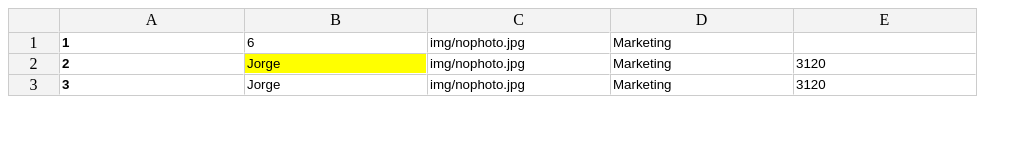
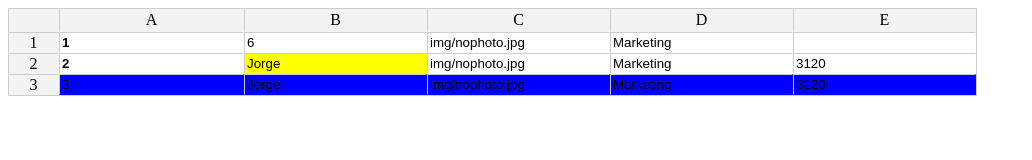
Before and after one commit to lightsheet-team/lightsheet, a website built with Vite: page index.html in a window 1280 px wide. Shown: the whole page, without its empty margins (0-1032 px from the left). Built offline with nearby package versions, Linux system fonts and the light colour scheme.

Commit message:
Add row styling

```diff
--- a/index.js
+++ b/index.js
@@ -17,14 +17,21 @@ new Lightsheet(document.getElementById("lightsheet"), {
     items: toolbar,
     element: document.getElementById("toolbar-dom-id"),
   },
-  style: {
-    A: {
+  style: [
+    {
+      position: "A",
       css: "font-weight: bold;",
       format: { type: "number", option: { decimal: 2 } },
     },
-    B2: {
+    {
+      position: "B2",
       css: "background-color: yellow;",
       format: { type: "currency", option: { name: "EUR", decimal: 2 } },
     },
-  },
+    {
+      position: "3",
+      css: "background-color: blue;",
+      format: { type: "currency", option: { name: "EUR", decimal: 2 } },
+    },
+  ],
 });
--- a/src/core/event/events.types.ts
+++ b/src/core/event/events.types.ts
@@ -2,8 +2,8 @@ import CellStyle from "../structure/cellStyle.ts";
 import { KeyInfo, StyleInfo } from "../structure/sheet.types.ts";
 
 export type IndexInfo = {
-  columnIndex: number;
-  rowIndex: number;
+  columnIndex?: number;
+  rowIndex?: number;
 };
 
 export type UISetCellPayload = {
@@ -23,6 +23,6 @@ export type CoreSetCellPayload = {
 };
 
 export type CoreSetStylePayload = {
-  position: KeyInfo;
+  indexInfo: IndexInfo;
   value: string;
 }
--- a/src/core/structure/sheet.ts
+++ b/src/core/structure/sheet.ts
@@ -323,16 +323,16 @@ export default class Sheet {
 
 
   setCellCss(
-    colPos: number,
-    rowPos: number,
+    columnIndex: number,
+    rowIndex: number,
     css: Map<string, string>,
   ): void {
 
-    let colKey = this.columnPositions.get(colPos);
-    let rowKey = this.rowPositions.get(rowPos);
+    let colKey = this.columnPositions.get(columnIndex);
+    let rowKey = this.rowPositions.get(rowIndex);
 
     if (!colKey || !rowKey) {
-      const newCellElement = this.initializePosition(colPos, rowPos);
+      const newCellElement = this.initializePosition(columnIndex, rowIndex);
       this.createCell(newCellElement.columnKey!, newCellElement.rowKey!, "");
       colKey = newCellElement.columnKey
       rowKey = newCellElement.rowKey
@@ -352,9 +352,9 @@ export default class Sheet {
     row.cellFormatting.set(col.key, new CellStyle(css, row.cellFormatting.get(colKey!)?.formatter));
 
     const payload: CoreSetStylePayload = {
-      position: {
-        rowKey,
-        columnKey: colKey,
+      indexInfo: {
+        rowIndex,
+        columnIndex
       },
       value: LightSheetHelper.GenerateStyleStringFromMap(this.getCellStyle(colKey, rowKey).styling)
     }
@@ -364,10 +364,10 @@ export default class Sheet {
     return;
   }
 
-  setColumnCss(colPos: number, css: Map<string, string>,): void {
+  setColumnCss(columnIndex: number, css: Map<string, string>): void {
+    const colKey = this.columnPositions.get(columnIndex);
+    if (!colKey) return
 
-    const colKey = this.columnPositions.get(colPos);
-    if (!colKey) return
 
     const col = this.columns.get(colKey);
     if (!col) return;
@@ -375,30 +375,24 @@ export default class Sheet {
     col.defaultStyle = new CellStyle(css, col.defaultStyle?.formatter)
 
     const payload: CoreSetStylePayload = {
-      position: {
-        columnKey: colKey,
-      },
+      indexInfo: { columnIndex },
       value: LightSheetHelper.GenerateStyleStringFromMap(this.getCellStyle(colKey).styling)
     }
-    debugger
 
     this.events.emit(new LightsheetEvent(EventType.VIEW_SET_STYLE, payload));
   }
 
-  setRowStyle(rowPos: number, cellStyle: CellStyle): void {
-    const rowKey = this.rowPositions.get(rowPos);
+  setRowStyle(rowIndex: number, css: Map<string, string>): void {
+    const rowKey = this.rowPositions.get(rowIndex);
     if (!rowKey) return
 
     const row = this.rows.get(rowKey);
     if (!row) return;
 
-
-    this.setCellGroupStyle(row, cellStyle);
+    row.defaultStyle = new CellStyle(css, row.defaultStyle?.formatter)
 
     const payload: CoreSetStylePayload = {
-      position: {
-        rowKey: rowKey,
-      },
+      indexInfo: { rowIndex },
       value: LightSheetHelper.GenerateStyleStringFromMap(this.getCellStyle(null, rowKey).styling)
     }
 
@@ -713,20 +707,20 @@ export default class Sheet {
   }
 
   private emitSetCellEvent(
-    colKey: ColumnKey,
+    columnKey: ColumnKey,
     rowKey: RowKey,
-    colPos: number,
-    rowPos: number,
+    columnIndex: number,
+    rowIndex: number,
     cell: Cell | null,
   ) {
     const payload: CoreSetCellPayload = {
       position: {
-        rowKey: rowKey,
-        columnKey: colKey,
+        rowKey,
+        columnKey
       },
       indexPosition: {
-        columnIndex: colPos,
-        rowIndex: rowPos,
+        columnIndex,
+        rowIndex
       },
       rawValue: cell ? cell.rawValue : "",
       formattedValue: cell ? cell.formattedValue : "",
--- a/src/core/structure/sheet.types.ts
+++ b/src/core/structure/sheet.types.ts
@@ -25,4 +25,4 @@ export enum ShiftDirection {
   backward = "backward",
 }
 
-export type StyleInfo = { css?: string, format?: { type: string, options?: any } }
+export type StyleInfo = { position: string, css?: string, format?: { type: string, options?: any } }
--- a/src/main.ts
+++ b/src/main.ts
@@ -49,20 +49,20 @@ export default class LightSheet {
   }
 
   private initializeStyle() {
-    for (const [key, item] of Object.entries(this.style)) {
-      const { row, col } = getRowColFromCellRef(key);
-      const cellStyle = new CellStyle(LightSheetHelper.GenerateStyleMapFromString((item as StyleInfo).css!))
+    this.style.forEach((item: StyleInfo) => {
+      const { row, col } = getRowColFromCellRef(item.position);
+      const css = LightSheetHelper.GenerateStyleMapFromString(item.css!);
 
       if (row == null && col == null) {
-        continue;
+        return;
       } else if (row != null && col != null) {
-        this.sheet.setCellCss(col, row, LightSheetHelper.GenerateStyleMapFromString((item as StyleInfo).css!));
+        this.sheet.setCellCss(col, row, css!);
       } else if (row != null) {
-        this.sheet.setRowStyle(row, cellStyle);
+        this.sheet.setRowStyle(row, css);
       } else if (col != null) {
-        this.sheet.setColumnCss(col, LightSheetHelper.GenerateStyleMapFromString((item as StyleInfo).css!));
+        this.sheet.setColumnCss(col, css!);
       }
-    }
+    });
   }
 
   private initializeTable() {
--- a/src/ui/render.ts
+++ b/src/ui/render.ts
@@ -14,7 +14,6 @@ import {
 import EventType from "../core/event/eventType.ts";
 import LightSheetHelper from "../../utils/helpers.ts";
 import { ToolbarOptions } from "../main.types";
-import CellStyle from "../core/structure/cellStyle.ts";
 
 export default class UI {
   tableEl: Element;
@@ -295,21 +294,19 @@ export default class UI {
   }
 
   private onCoreSetStyle(event: CoreSetStylePayload) {
-    debugger
-    const { position, value } = event;
-    if (position.columnKey && position.rowKey) {
-      const cellDom = LightSheetHelper.GetElementInfo({ keyInfo: position });
-      // Get the cell by either column and row key or position.
-      // TODO Index-based ID may not be unique if there are multiple sheets.
-      const inputElement = cellDom!.children[0] as HTMLInputElement
+    const { indexInfo, value } = event;
+    if (indexInfo.columnIndex && indexInfo.rowIndex) {
+      const cellDom = this.tableBodyDom.children[indexInfo.rowIndex].children[indexInfo.columnIndex + 1];
+      const inputElement = cellDom! as HTMLElement
       inputElement.setAttribute("style", value);
-    } else if (position.columnKey) {
-      const cellGroup = this.tableBodyDom.querySelectorAll(`[id^=${position.columnKey}]`);
-      cellGroup.forEach((item) => {
-        (item.children[0] as HTMLInputElement).setAttribute("style", value)
-      })
+    } else if (indexInfo.columnIndex || indexInfo.columnIndex === 0) {
+      for (let i = 0; i < this.tableBodyDom.children.length; i++) {
+        this.tableBodyDom.children[i].children[indexInfo.columnIndex + 1].setAttribute("style", value)
+      }
     } else {
-
+      for (let i = 1; i < this.tableBodyDom.children[indexInfo.rowIndex!].children.length; i++) {
+        this.tableBodyDom.children[indexInfo.rowIndex!].children[i].setAttribute("style", value)
+      }
     }
   }
 
@@ -319,15 +316,15 @@ export default class UI {
     const elInfo = LightSheetHelper.GetElementInfoForSetCell(payload);
 
     if (!elInfo.rowDom) {
-      const row = this.addRow(payload.indexPosition.rowIndex);
+      const row = this.addRow(payload.indexPosition.rowIndex!);
       elInfo.rowDom = row;
       row.id = elInfo.rowDomId;
     }
     if (!elInfo.cellDom) {
       elInfo.cellDom = this.addCell(
         elInfo.rowDom!,
-        payload.indexPosition.columnIndex,
-        payload.indexPosition.rowIndex,
+        payload.indexPosition.columnIndex!,
+        payload.indexPosition.rowIndex!,
         payload.formattedValue,
         payload.position.columnKey?.toString(),
       );
--- a/src/ui/ui.css
+++ b/src/ui/ui.css
@@ -68,6 +68,7 @@ td:first-child {
   margin: 0px;
   padding: 2px;
   background-color: transparent;
+  font-weight: inherit;
 }
 
 .lightsheet_table_row_number {
--- a/src/utlis.ts
+++ b/src/utlis.ts
@@ -14,7 +14,6 @@ export const getRowColFromCellRef = (
 ): { row: number | null; col: number | null } => {
   // Regular expression to extract the column and row indexes
   const matches = cellRef.match(/^([A-Z]+)?(\d+)?$/);
-
   if (matches) {
     const colStr = matches[1] || ""; // If column letter is not provided, default to empty string
     const rowStr = matches[2] || ""; // If row number is not provided, default to empty string
@@ -30,7 +29,10 @@ export const getRowColFromCellRef = (
     // Convert row string to index
     const rowIndex = rowStr ? parseInt(rowStr, 10) : null;
 
-    return { row: rowIndex ? rowIndex - 1 : null, col: colIndex - 1 };
+    return {
+      row: rowIndex ? rowIndex - 1 : null,
+      col: colIndex ? colIndex - 1 : null,
+    };
   } else {
     // Invalid cell reference
     return { row: null, col: null };
```
